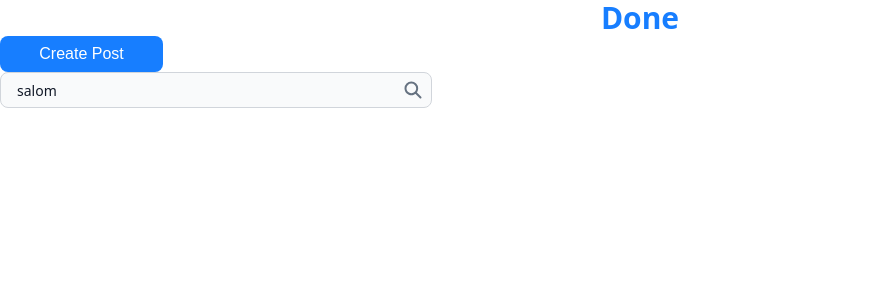
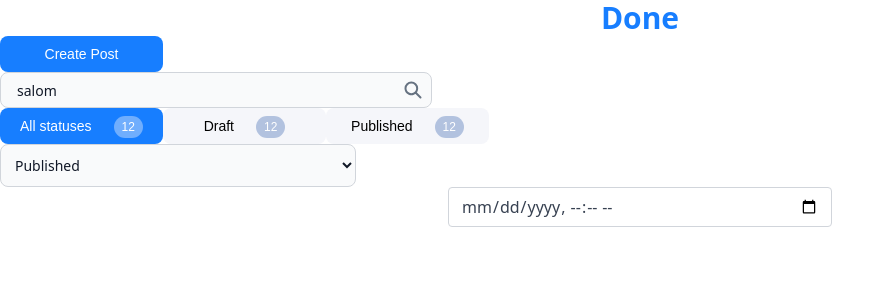
Before and after one commit to Azimjon1111/task, a Next.js app: page / in a window 1280 px wide. Shown: the top 300 px of the page, without its empty margins (0-895 px from the left). Built offline with nearby package versions, Linux system fonts and the light colour scheme.

Commit message:
Dropdown and TimePicker added

```diff
--- a/src/components/button/index.tsx
+++ b/src/components/button/index.tsx
@@ -8,7 +8,7 @@ interface ButtonsProps {
 const Button = ({onClick, name, className, disabled}: ButtonsProps) =>{
     return(
         <button
-        className={"bg-primary text-white font-arial text-center rounded-[8px]"+ " " + className}
+        className={"bg-primary text-[14px] text-white font-arial text-center rounded-[8px]"+ " " + className}
         onClick={onClick}
         >
             {name}
--- /dev/null
+++ b/src/components/date-time-picker/index.tsx
@@ -0,0 +1,27 @@
+interface DatePickerProps {
+    value: any;
+    className?: string;
+    disabled?: boolean;
+    onChange: Function;
+  }
+  const DatePicker = ({
+    onChange,
+    value,
+    className,
+    disabled,
+  }: DatePickerProps) => {
+    return (
+        <div className="flex items-center justify-center">
+        <div className="datepicker relative form-floating mb-3 xl:w-96">
+          <input
+            value={value}
+            placeholder="Time"
+            onChange={()=>{onChange()}}
+            type="datetime-local"
+            className="form-control block w-full px-3 py-1.5 text-base font-normal text-gray-700 bg-white bg-clip-padding border border-solid border-gray-300 rounded transition ease-in-out m-0 focus:text-gray-700 focus:bg-white focus:border-blue-600 focus:outline-none"
+            />
+        </div>
+      </div>
+    );
+  };
+  export default DatePicker;
--- /dev/null
+++ b/src/components/dropdown/index.tsx
@@ -0,0 +1,33 @@
+interface DropDownProps {
+  value: string;
+  data: any;
+  className?: string;
+  disabled?: boolean;
+  onChange: Function;
+}
+
+const DropDown = ({
+  onChange,
+  value,
+  className,
+  data,
+  disabled,
+}: DropDownProps) => {
+  return (
+      <select
+        id="Draft"
+        value={value}
+        placeholder="Status"
+        onChange={()=>{onChange('Hello')}}
+        className={
+          "bg-gray-50 border border-gray-300 text-gray-900 text-sm rounded-lg   block w-[356px] p-2.5 dark:bg-gray-700 dark:border-gray-600 dark:placeholder-gray-400 dark:text-white dark:focus:ring-blue-500 dark:focus:border-blue-500"
+          + " " + className
+        }
+      >
+        {data.map((el: any)=>(
+            <option value={el.value} key={el.id}>{el.value}</option>
+        ))}
+      </select>
+  );
+};
+export default DropDown;
--- /dev/null
+++ b/src/components/tab/index.tsx
@@ -0,0 +1,23 @@
+interface ButtonsProps {
+    name: string,
+    type?: React.ButtonHTMLAttributes<HTMLButtonElement>["type"] | "button",
+    className: string,
+    disabled ?: boolean,
+    onClick: React.ButtonHTMLAttributes<HTMLButtonElement>["onClick"];
+    isActive: boolean,
+    length: number,
+ };
+const Tab = ({onClick, name, className, disabled, length, isActive}: ButtonsProps) =>{
+    return(
+        <button
+        className={` ${isActive ? 'bg-primary text-white' : 'bg-own_gray text-black'}  text-[14px]  font-arial text-center rounded-[8px]`+ " " + className}
+        onClick={onClick}
+        >
+            {name}
+            <span className={` ${isActive ? 'bg-light_blue': 'bg-gray_light'}  text-[12px] py-[4px] px-[8px] text-white rounded-[46px] ml-[22px]`}>
+                {length}
+            </span>
+        </button>
+    )
+}
+export default Tab
--- a/src/pages/index.tsx
+++ b/src/pages/index.tsx
@@ -1,11 +1,24 @@
 import Button from "../components/button"
 import SearchInput from '../components/input/search'
+import Tab from "../components/tab"
+import DropDown from "../components/dropdown"
+import DatePicker from "../components/date-time-picker"
 export default function Home() {
+  const Data = [
+    {value: 'Published', id: 1},
+    {value: 'Draft', id: 2},
+]
+const date = new Date()
   return (
     <div>
       <h1 className='text-center text-primary text-3xl font-bold'>Done</h1>
       <Button name="Create Post" className="w-[163px] h-[36px]"  onClick={()=>{console.log('salom')}} />
       <SearchInput  value="salom" onChange={(e: string)=>{console.log(e)}} />
+      <Tab isActive={true} name="All statuses" length={12} className="min-w-[163px] min-h-[36px]"  onClick={()=>{console.log('salom')}} />
+      <Tab isActive={false} name="Draft" length={12} className="min-w-[163px] min-h-[36px]"  onClick={()=>{console.log('salom')}} />
+      <Tab isActive={false} name="Published" length={12} className="min-w-[163px] min-h-[36px]"  onClick={()=>{console.log('salom')}} />
+      <DropDown data={Data} value={Data[0].value} onChange={(e: any)=>{console.log(e)}} />
+      <DatePicker value={date} onChange={(e: any)=>{console.log(e)}} />
     </div>
   )
 }
--- a/tailwind.config.js
+++ b/tailwind.config.js
@@ -9,7 +9,9 @@ module.exports = {
       colors: {
         primary: "#177EFF",
         own_gray: "#F5F6FA",
-        dark_gray: "#667281"
+        gray_light: "#B2C2DF",
+        dark_gray: "#667281",
+        light_blue: "#70AEFD",
       },
     },
     fontFamily: {
```
